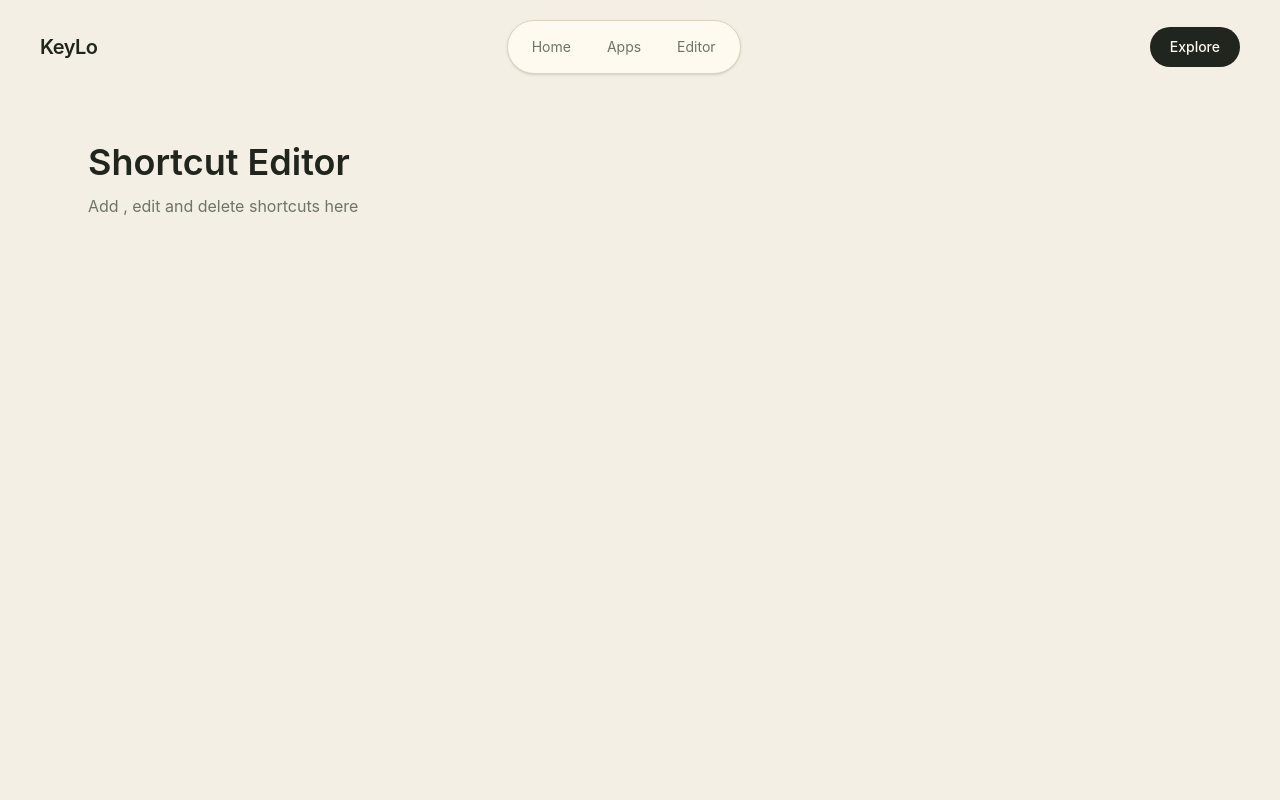
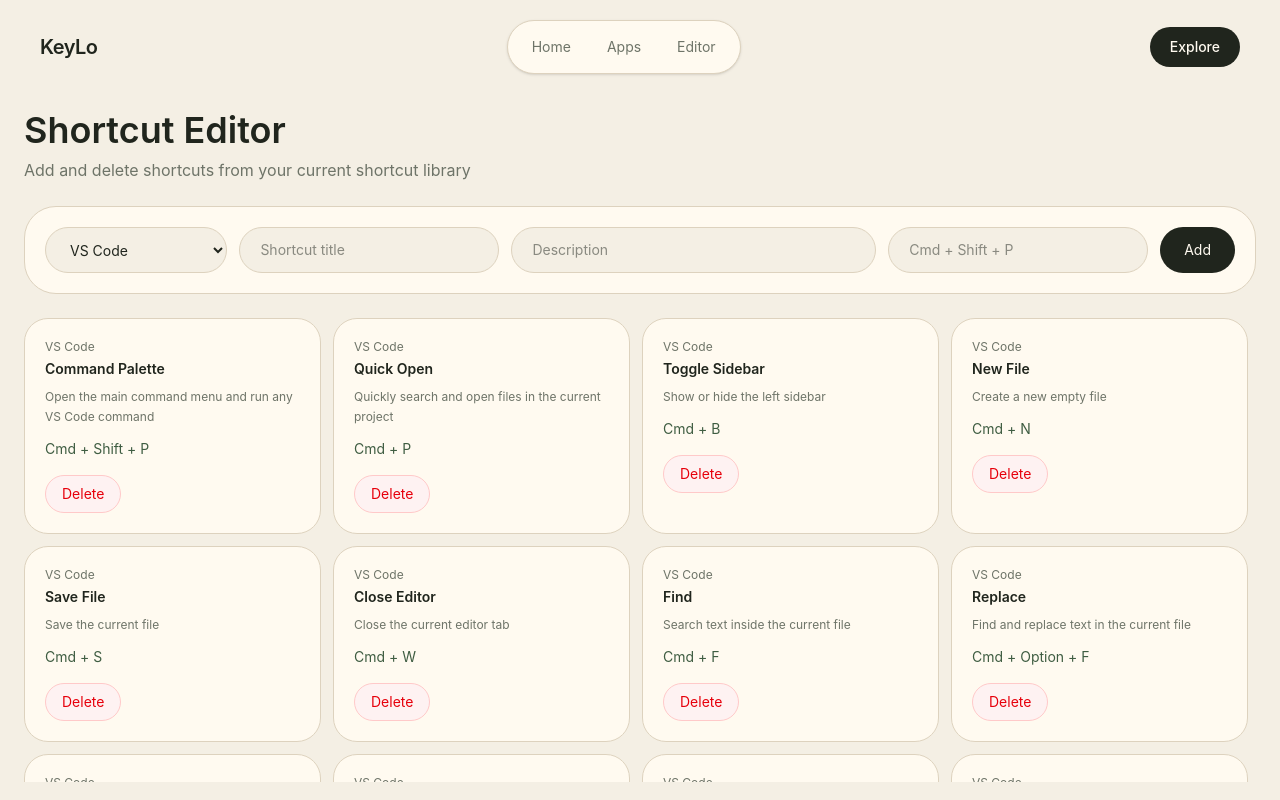
Before and after one commit to syedhy/KeyLo, a React (Vite) app: page /editor in a window 1280 px wide. Built offline with nearby package versions, Linux system fonts and the light colour scheme.

Commit message:
working editor but its not saved

```diff
--- a/src/App.jsx
+++ b/src/App.jsx
@@ -1,3 +1,4 @@
+import { useState } from "react"
 import { BrowserRouter , Routes , Route } from "react-router-dom"
 
 import Home from "./pages/Home"
@@ -5,14 +6,18 @@
 import AppShortcuts from "./pages/AppShortcuts"
 import Editor from "./pages/Editor"
 
+import { apps as sampleApps } from "./data/sampleApps"
+
 export default function App() {
+    const [apps , setApps] = useState(sampleApps)
+
     return (
         <BrowserRouter>
             <Routes>
-                <Route path="/" element={<Home />} />
-                <Route path="/apps" element={<Apps />} />
-                <Route path="/apps/:appId" element={<AppShortcuts />} />
-                <Route path="/editor" element={<Editor />} />
+                <Route path="/" element={<Home apps={apps} />} />
+                <Route path="/apps" element={<Apps apps={apps} />} />
+                <Route path="/apps/:appId" element={<AppShortcuts apps={apps} />} />
+                <Route path="/editor" element={<Editor apps={apps} setApps={setApps} />} />
             </Routes>
         </BrowserRouter>
     )
--- a/src/pages/AppShortcuts.jsx
+++ b/src/pages/AppShortcuts.jsx
@@ -6,9 +6,7 @@
 import ShortcutModal from "../components/ShortcutModal"
 import CommandSearch from "../components/CommandSearch"
 
-import { apps } from "../data/sampleApps"
-
-export default function AppShortcuts() {
+export default function AppShortcuts({ apps }) {
     const { appId } = useParams()
 
     const app =
--- a/src/pages/Apps.jsx
+++ b/src/pages/Apps.jsx
@@ -1,9 +1,7 @@
 import { Link } from "react-router-dom"
+import Navbar from "../components/Navbar"
 
-import Navbar from "../components/Navbar"
-import { apps } from "../data/sampleApps"
-
-export default function Apps() {
+export default function Apps({ apps }) {
     return (
         <main className="min-h-screen bg-[var(--bg)]">
             <Navbar />
--- a/src/pages/Editor.jsx
+++ b/src/pages/Editor.jsx
@@ -1,19 +1,228 @@
+import { useMemo , useState } from "react"
+
 import Navbar from "../components/Navbar"
 
-export default function Editor() {
+export default function Editor({ apps , setApps }) {
+
+    const [form , setForm] = useState({
+        appId : apps[0].id ,
+        title : "" ,
+        description : "" ,
+        keys : ""
+    })
+
+    const allShortcuts = useMemo(() => {
+        return apps.flatMap((app) =>
+            app.shortcuts.map((shortcut) => ({
+                ...shortcut ,
+                app : app.name ,
+                appId : app.id
+            }))
+        )
+    } , [apps])
+
+    function addShortcut(e) {
+        e.preventDefault()
+
+        if (!form.title.trim() || !form.keys.trim()) return
+
+        const newShortcut = {
+            title : form.title.trim() ,
+            description : form.description.trim() ,
+            keys : form.keys
+                .split("+")
+                .map((key) => normalizeKeyInput(key.trim()))
+                .filter(Boolean)
+        }
+
+        setApps((currentApps) =>
+            currentApps.map((app) => {
+                if (app.id !== form.appId) return app
+
+                return {
+                    ...app ,
+                    shortcuts : [...app.shortcuts , newShortcut]
+                }
+            })
+        )
+
+        setForm({
+            appId : form.appId ,
+            title : "" ,
+            description : "" ,
+            keys : ""
+        })
+    }
+
+    function deleteShortcut(shortcutToDelete) {
+        setApps((currentApps) =>
+            currentApps.map((app) => {
+                if (app.id !== shortcutToDelete.appId) return app
+
+                return {
+                    ...app ,
+                    shortcuts : app.shortcuts.filter(
+                        (shortcut) => shortcut.title !== shortcutToDelete.title
+                    )
+                }
+            })
+        )
+    }
+
     return (
-        <main className="min-h-screen bg-[var(--bg)]">
+        <main className="h-screen overflow-hidden bg-[var(--bg)]">
             <Navbar />
 
-            <section className="mx-auto max-w-6xl px-6 py-12">
-                <h1 className="text-4xl font-semibold text-[var(--text)]">
-                    Shortcut Editor
-                </h1>
+            <section className="mx-auto flex h-[calc(100vh-88px)] max-w-7xl flex-col px-6 pb-6">
+                <div className="shrink-0 pt-4">
+                    <h1 className="text-4xl font-semibold text-[var(--text)]">
+                        Shortcut Editor
+                    </h1>
 
-                <p className="mt-3 text-[var(--muted)]">
-                    Add , edit and delete shortcuts here
-                </p>
+                    <p className="mt-2 text-[var(--muted)]">
+                        Add and delete shortcuts from your current shortcut library
+                    </p>
+
+                    <form
+                        onSubmit={addShortcut}
+                        className="mt-6 grid gap-3 rounded-[2rem] border border-[var(--border)] bg-[var(--surface)] p-5 md:grid-cols-2 lg:grid-cols-[1fr_1fr_2fr_1.4fr_auto]"
+                    >
+                        <select
+                            value={form.appId}
+                            onChange={(e) =>
+                                setForm({
+                                    ...form ,
+                                    appId : e.target.value
+                                })
+                            }
+                            className="rounded-full border border-[var(--border)] bg-[var(--bg)] px-5 py-3 text-sm outline-none"
+                        >
+                            {apps.map((app) => (
+                                <option key={app.id} value={app.id}>
+                                    {app.name}
+                                </option>
+                            ))}
+                        </select>
+
+                        <input
+                            value={form.title}
+                            onChange={(e) =>
+                                setForm({
+                                    ...form ,
+                                    title : e.target.value
+                                })
+                            }
+                            placeholder="Shortcut title"
+                            className="rounded-full border border-[var(--border)] bg-[var(--bg)] px-5 py-3 text-sm outline-none"
+                        />
+
+                        <input
+                            value={form.description}
+                            onChange={(e) =>
+                                setForm({
+                                    ...form ,
+                                    description : e.target.value
+                                })
+                            }
+                            placeholder="Description"
+                            className="rounded-full border border-[var(--border)] bg-[var(--bg)] px-5 py-3 text-sm outline-none"
+                        />
+
+                        <input
+                            value={form.keys}
+                            onChange={(e) =>
+                                setForm({
+                                    ...form ,
+                                    keys : e.target.value
+                                })
+                            }
+                            placeholder="Cmd + Shift + P"
+                            className="rounded-full border border-[var(--border)] bg-[var(--bg)] px-5 py-3 text-sm outline-none"
+                        />
+
+                        <button className="rounded-full bg-[var(--text)] px-6 py-3 text-sm text-[var(--surface)]">
+                            Add
+                        </button>
+                    </form>
+                </div>
+
+                <div className="mt-6 min-h-0 flex-1 overflow-y-auto pr-2">
+                    <div className="grid gap-3 sm:grid-cols-2 lg:grid-cols-3 xl:grid-cols-4">
+                        {allShortcuts.map((shortcut) => (
+                            <div
+                                key={`${shortcut.app}-${shortcut.title}`}
+                                className="rounded-3xl border border-[var(--border)] bg-[var(--surface)] p-5"
+                            >
+                                <p className="text-xs text-[var(--muted)]">
+                                    {shortcut.app}
+                                </p>
+
+                                <p className="mt-1 text-sm font-semibold text-[var(--text)]">
+                                    {shortcut.title}
+                                </p>
+
+                                <p className="mt-2 text-xs leading-5 text-[var(--muted)]">
+                                    {shortcut.description || "No description added yet"}
+                                </p>
+
+                                <p className="mt-3 text-sm text-[var(--accent-dark)]">
+                                    {formatShortcut(shortcut.keys)}
+                                </p>
+
+                                <button
+                                    onClick={() => deleteShortcut(shortcut)}
+                                    className="mt-4 rounded-full border border-red-200 bg-red-50 px-4 py-2 text-sm text-red-600"
+                                >
+                                    Delete
+                                </button>
+                            </div>
+                        ))}
+                    </div>
+                </div>
             </section>
         </main>
     )
 }
+
+function normalizeKeyInput(key) {
+    const cleaned = key.toLowerCase()
+
+    const labels = {
+        cmd : "CmdLeft" ,
+        command : "CmdLeft" ,
+        option : "OptionLeft" ,
+        alt : "OptionLeft" ,
+        shift : "ShiftLeft" ,
+        control : "ControlLeft" ,
+        ctrl : "ControlLeft" ,
+        space : "Space" ,
+        enter : "Enter" ,
+        return : "Enter" ,
+        delete : "Delete" ,
+        backspace : "Delete" ,
+        tab : "Tab" ,
+        esc : "Esc" ,
+        escape : "Esc"
+    }
+
+    return labels[cleaned] || key.toUpperCase()
+}
+
+function formatKey(key) {
+    const labels = {
+        CmdLeft : "Cmd" ,
+        CmdRight : "Cmd" ,
+        OptionLeft : "Option" ,
+        OptionRight : "Option" ,
+        ShiftLeft : "Shift" ,
+        ShiftRight : "Shift" ,
+        ControlLeft : "Control" ,
+        ControlRight : "Control"
+    }
+
+    return labels[key] || key
+}
+
+function formatShortcut(keys) {
+    return keys.map(formatKey).join(" + ")
+}
--- a/src/pages/Home.jsx
+++ b/src/pages/Home.jsx
@@ -5,9 +5,7 @@
 import ShortcutModal from "../components/ShortcutModal"
 import CommandSearch from "../components/CommandSearch"
 
-import { apps } from "../data/sampleApps"
-
-export default function Home() {
+export default function Home({ apps }) {
     const [selectedKeys , setSelectedKeys] = useState([])
     const [search , setSearch] = useState("")
     const [hoveredShortcut , setHoveredShortcut] = useState(null)
```
